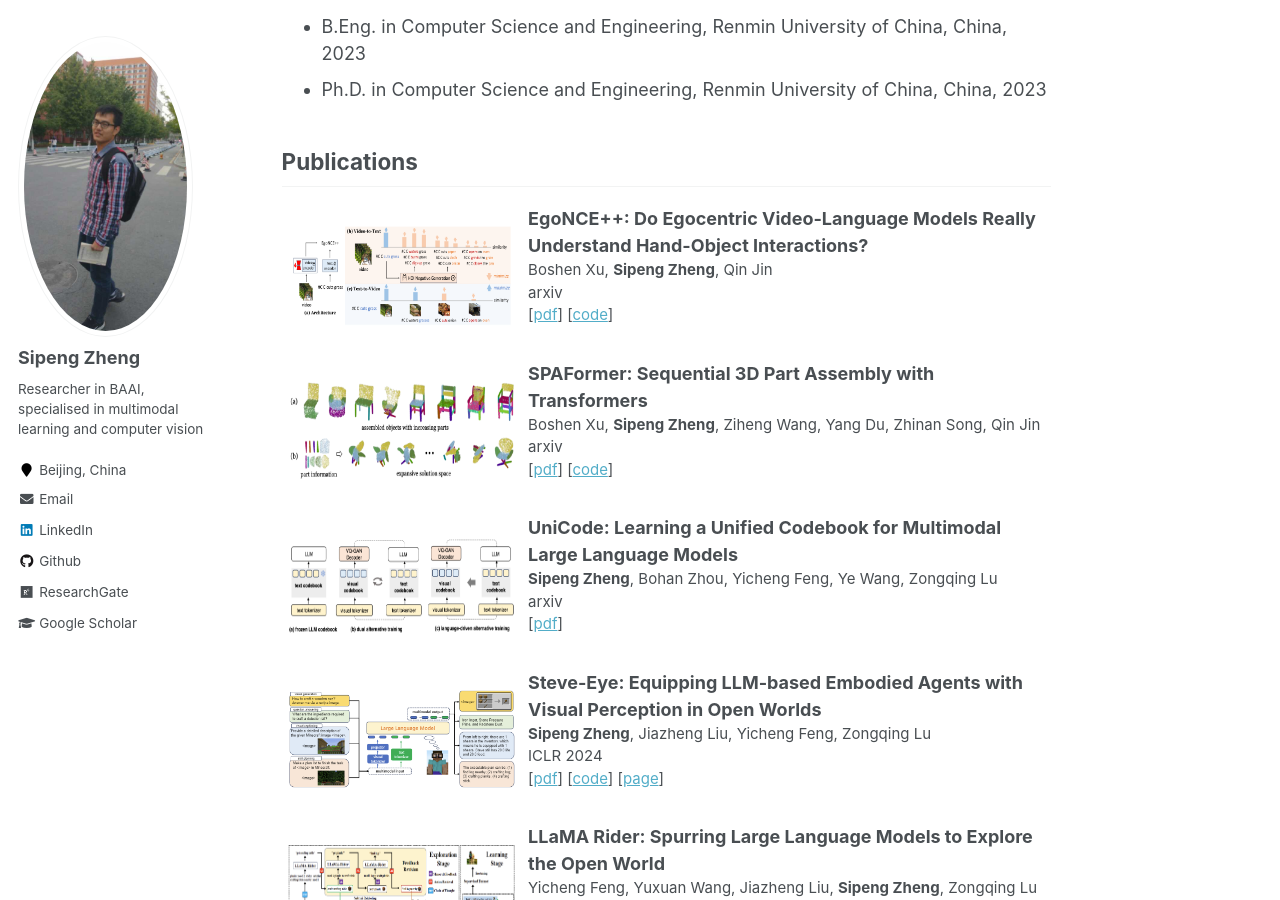
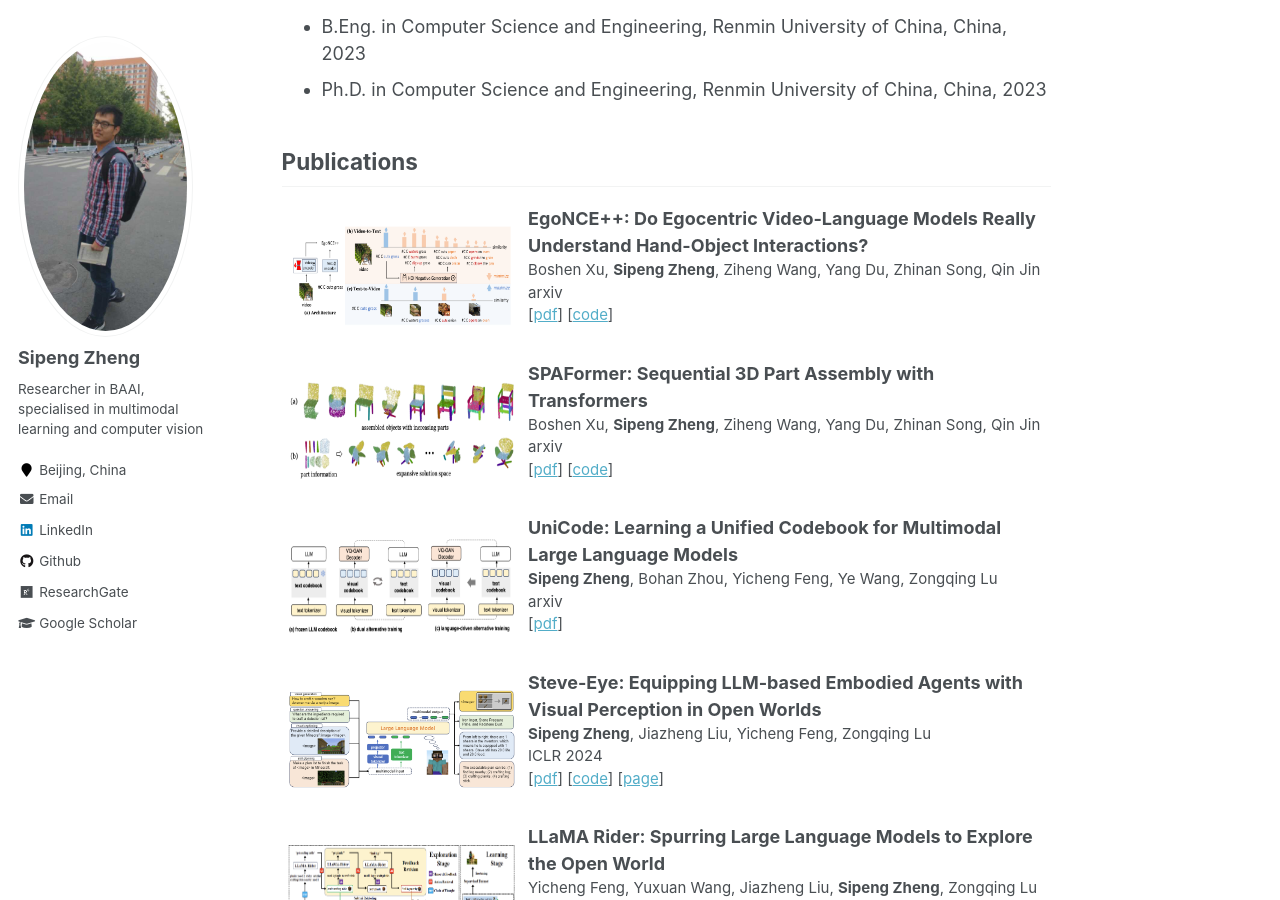
Before and after one commit to zhengsipeng/zhengsipeng.github.io, a Jekyll site: the page built from _pages/about.md, in a window 1280 px wide and 900 px high, scrolled down 1030 px. Built offline with Jekyll 4.4.1, drawn with Linux system fonts in a browser that asks for light colours.

Commit message:
Update about.md

```diff
--- a/_pages/about.md
+++ b/_pages/about.md
@@ -46,10 +46,10 @@ For more details, please refer to my [CV](http://zhengsipeng.github.io/files/cv_
   <td style="border: none;"> <img src="./images/pubs/egonce++_24.png" style="height: 100px; width: 500px;"/></td>
   <td style="border: none;">
         <p style="font-size: 15px"><b style="font-size: 18px">EgoNCE++: Do Egocentric Video-Language Models Really Understand Hand-Object Interactions?</b><br>
-        Boshen Xu, <b>Sipeng Zheng</b>, Qin Jin<br>
+        Boshen Xu, <b>Sipeng Zheng</b>, Ziheng Wang, Yang Du, Zhinan Song, Qin Jin<br>
         arxiv<br>
-        [<a target="_blank" href="https://arxiv.org/pdf/2403.05874.pdf">pdf</a>]
-        [<a target="_blank" href="https://github.com/xuboshen/SPAFormer">code</a>]
+        [<a target="_blank" href="https://arxiv.org/html/2405.17719v1">pdf</a>]
+        [<a target="_blank" href="https://github.com/xuboshen/egoncepp">code</a>]
         </p>
   </td>
 </tr>
```
